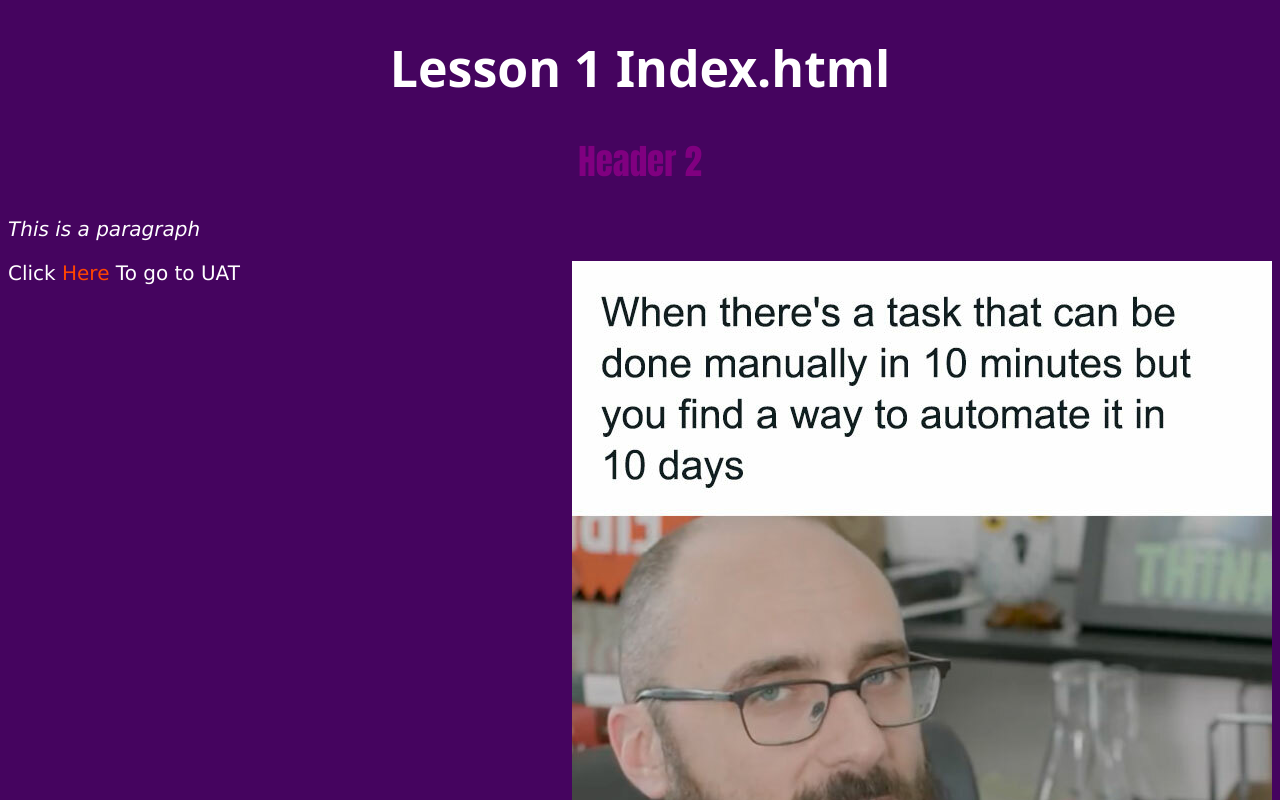
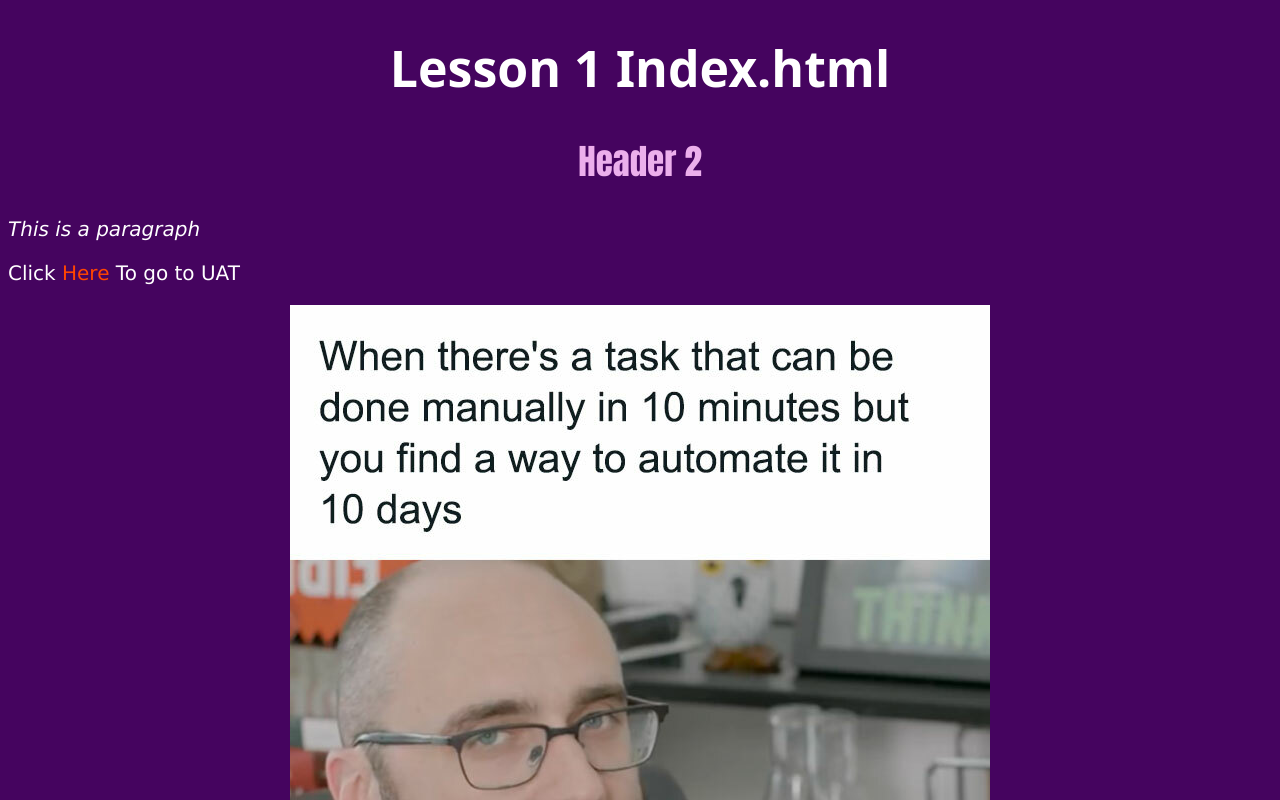
Before and after one commit to mnwinter/CSC102, a plain HTML site: page index.html in a window 1280 px wide. Shown: the top 800 px of the page. Drawn offline with Linux system fonts and the light colour scheme.

Commit message:
Add files via upload

```diff
--- a/Lesson1.css
+++ b/Lesson1.css
@@ -1,5 +1,7 @@
 body {
     background-color: rgb(69, 4, 95);
+    color:white;
+    font-size: 20px;
   }
 
   h1 {
--- a/index.html
+++ b/index.html
@@ -10,19 +10,20 @@
     <h1>
         Lesson 1 Index.html
     </h1>
-    <h2 style=" color: purple;">
+    <h2 style=" color: rgb(236, 175, 236);">
         Header 2
     </h2>
     <p style = font-style:italic>
         This is a paragraph
     </p>
     <p>
-
-        <img align = "right" src="programmingmeme.jpg"/>
+        Click <a style=" color: orangered; rhref="http://www.UAT.edu"> Here</a> To go to UAT
+    </p>
+    <p>
+        <p style="text-align:center;">
+        <img align = "centre" src="programmingmeme.jpg"/>
 
     </p>
-    <p>
-        Click <a style=" color: orangered; rhref="http://www.UAT.edu"> Here</a> To go to UAT
-    </p>
+
 </body>
 </html>
```
